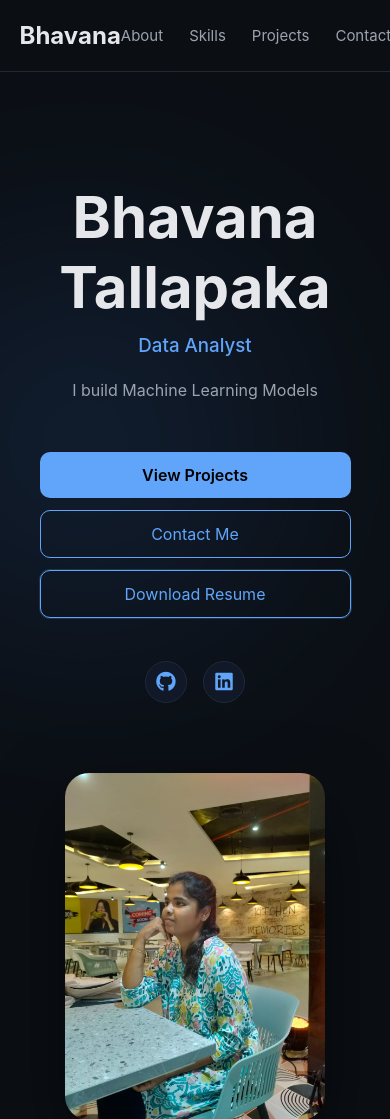
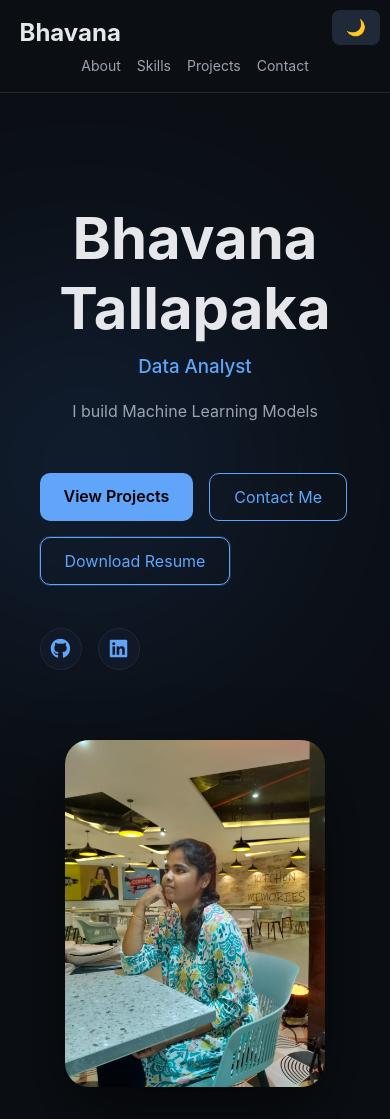
Before and after one commit to BhavanaTallapaka/bhavana-portfolio, a FastAPI app: page / in a window 390 px wide. Shown: the top 1119 px of the page. Run offline with FastAPI, Linux system fonts and the light colour scheme.

Commit message:
updated profile

```diff
--- a/app/static/css/style.css
+++ b/app/static/css/style.css
@@ -530,28 +530,41 @@ gap:18px;
 margin-top:25px;
 }
 
-/* MOBILE FIX */
 @media(max-width:768px){
 
-.hero{
-grid-template-columns:1fr;
-text-align:center;
+.nav-inner{
+flex-wrap:wrap;
+row-gap:10px;
 }
 
-.hero-buttons{
-display:flex;
-flex-direction:column;
+.nav-links{
+width:100%;
+justify-content:center;
+flex-wrap:wrap;
 gap:12px;
-width:100%;
 }
 
-.hero-buttons a{
-width:100%;
-text-align:center;
-}
-
-.hero-social{
-justify-content:center;
+.theme-btn{
+position:absolute;
+right:10px;
+top:10px;
 }
 
 }
+
+.nav-inner{
+display:flex;
+align-items:center;
+justify-content:space-between;
+gap:10px;
+}
+
+.nav-links{
+display:flex;
+gap:16px;
+flex-wrap:wrap;
+}
+
+.nav-links a{
+font-size:14px;
+}
```
